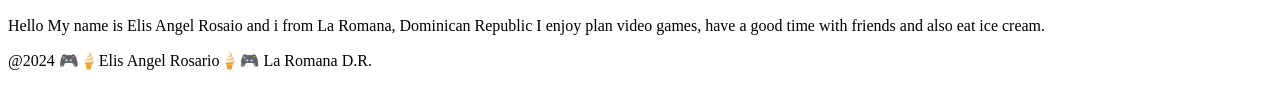
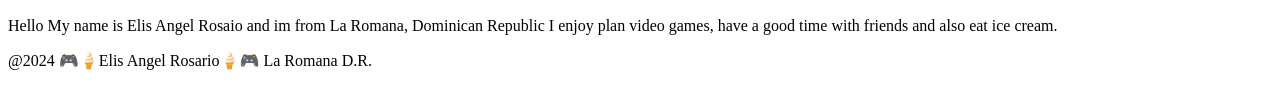
Before and after one commit to AngelXD310/wdd130, a plain HTML site: page index.html in a window 1280 px wide. Shown: the part 309-416 px from the top of the page. Drawn offline with Linux system fonts and the light colour scheme.

Commit message:
2# Homework

```diff
--- a/index.html
+++ b/index.html
@@ -16,7 +16,7 @@
                     <main>
                         <h1>Elis Angel Rosario - WDD 130 </h1>
                         <img src="Profile.jpg" alt="Hello, my name is Elis Angel Rosario" width="200">
-                            <p> Hello My name is Elis Angel Rosaio and i from La Romana, Dominican Republic I enjoy plan video games, have a good time with friends and also eat ice cream. </p>
+                            <p> Hello My name is Elis Angel Rosaio and im from La Romana, Dominican Republic I enjoy plan video games, have a good time with friends and also eat ice cream. </p>
                             </main>
                             <footer>
                                 <p>@2024 🎮🍦Elis Angel Rosario🍦🎮 La Romana D.R.</p>
```
